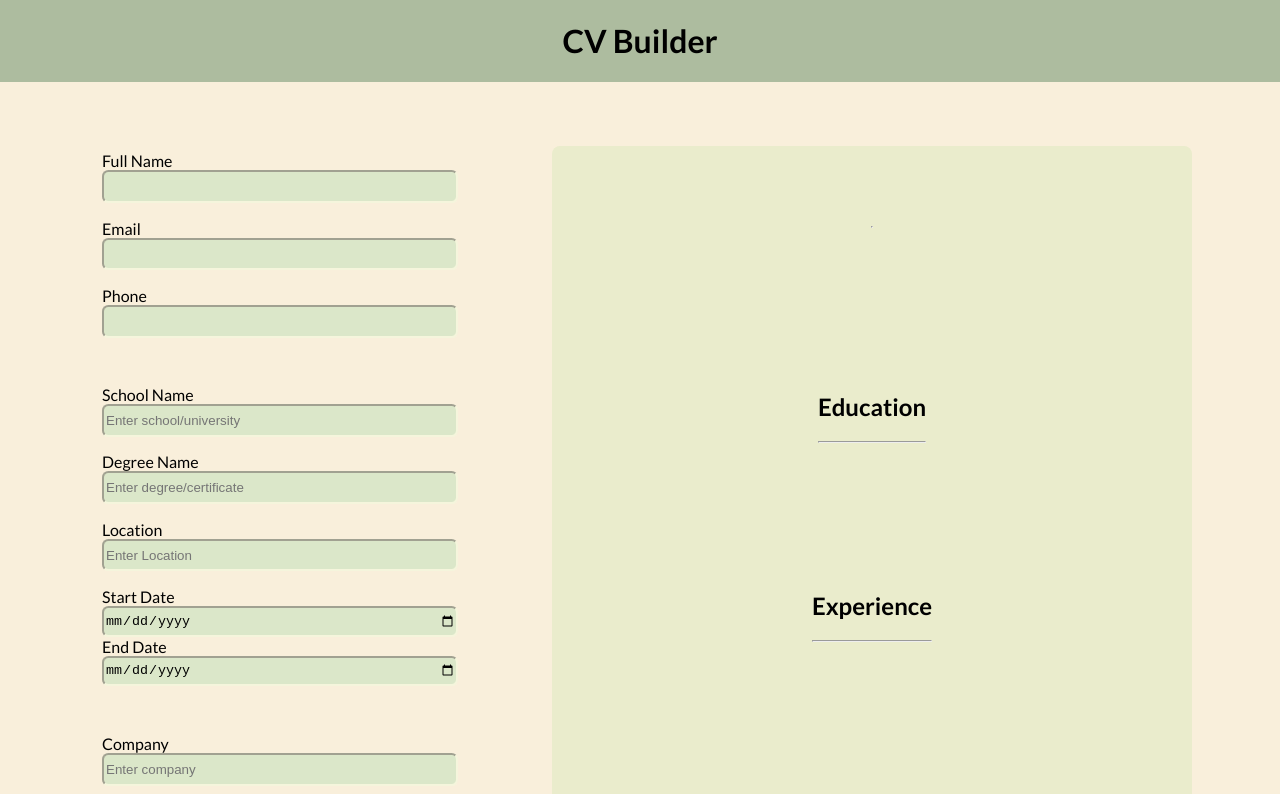
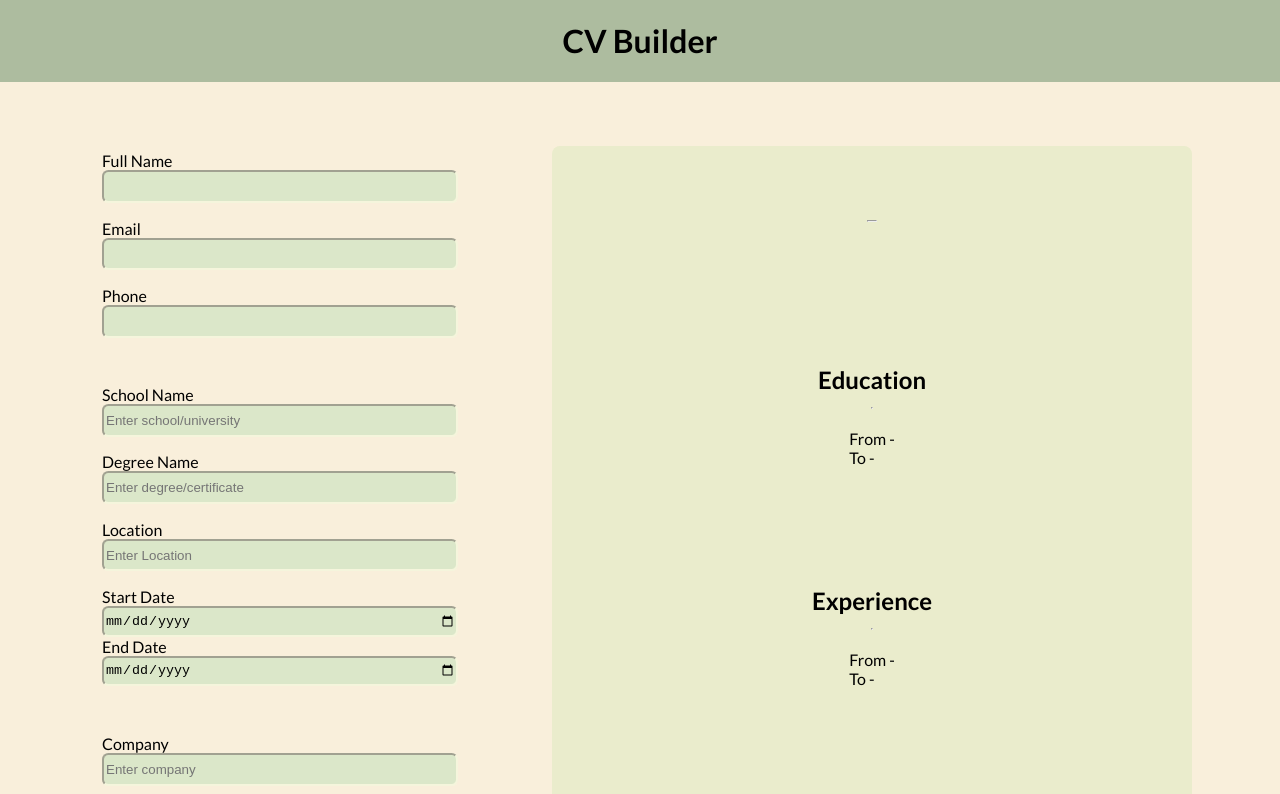
Before and after one commit to rupokghosh/CVBuilder, a React (Create React App) app: page / in a window 1280 px wide. Shown: the top 794 px of the page. Built offline with nearby package versions, Linux system fonts and the light colour scheme.

Commit message:
finish CV styling

```diff
--- a/src/App.css
+++ b/src/App.css
@@ -88,7 +88,10 @@ a:hover {
   color: white;
 }
 
-.personalInfo {
+.personalInfo,
+.Education,
+.Experience,
+.Skills {
   display: flex;
   flex-direction: column;
   justify-content: center;
@@ -101,3 +104,11 @@ a:hover {
   gap: 1rem;
   align-items: center;
 }
+h4 {
+  margin: 0;
+  padding: 0.1rem;
+}
+h3,h2 {
+  margin: 0;
+  padding: 0.3rem;
+}
--- a/src/components/CV.jsx
+++ b/src/components/CV.jsx
@@ -41,27 +41,35 @@ function CV({ formData, setFormData }) {
       <div className="Education">
         <h2>Education</h2>
         <hr />
+        <div className="school">
+          <h3>
+            <b>{education.schoolName}</b>
+          </h3>
+          <h4>{education.degreeName}</h4>
+        </div>
         <div className="dateAndLocationSchool">
-          <div>{education.startDate}</div>
-          <div>{education.endDate}</div>
-          <div>{education.schoolLocation}</div>
-        </div>
-        <div className="school">
-          <div>{education.schoolName}</div>
-          <div>{education.degreeName}</div>
+          <div>From - {education.startDate}</div>
+          <div>To - {education.endDate}</div>
+          <div>
+            <i>{education.schoolLocation}</i>
+          </div>
         </div>
       </div>
 
       <div className="Experience">
         <h2>Experience</h2>
         <hr />
+        <div className="job">
+          <h3>
+            <b>{experience.companyName}</b>
+          </h3>
+          <h4>
+            <i>{experience.positionName}</i>
+          </h4>
+        </div>
         <div className="dateAndLocationJob">
-          <div>{experience.startDate}</div>
-          <div>{experience.endDate}</div>
-        </div>
-        <div className="job">
-          <div>{experience.companyName}</div>
-          <div>{experience.positionName}</div>
+          <div>From - {experience.startDate}</div>
+          <div>To - {experience.endDate}</div>
         </div>
       </div>
 
```
